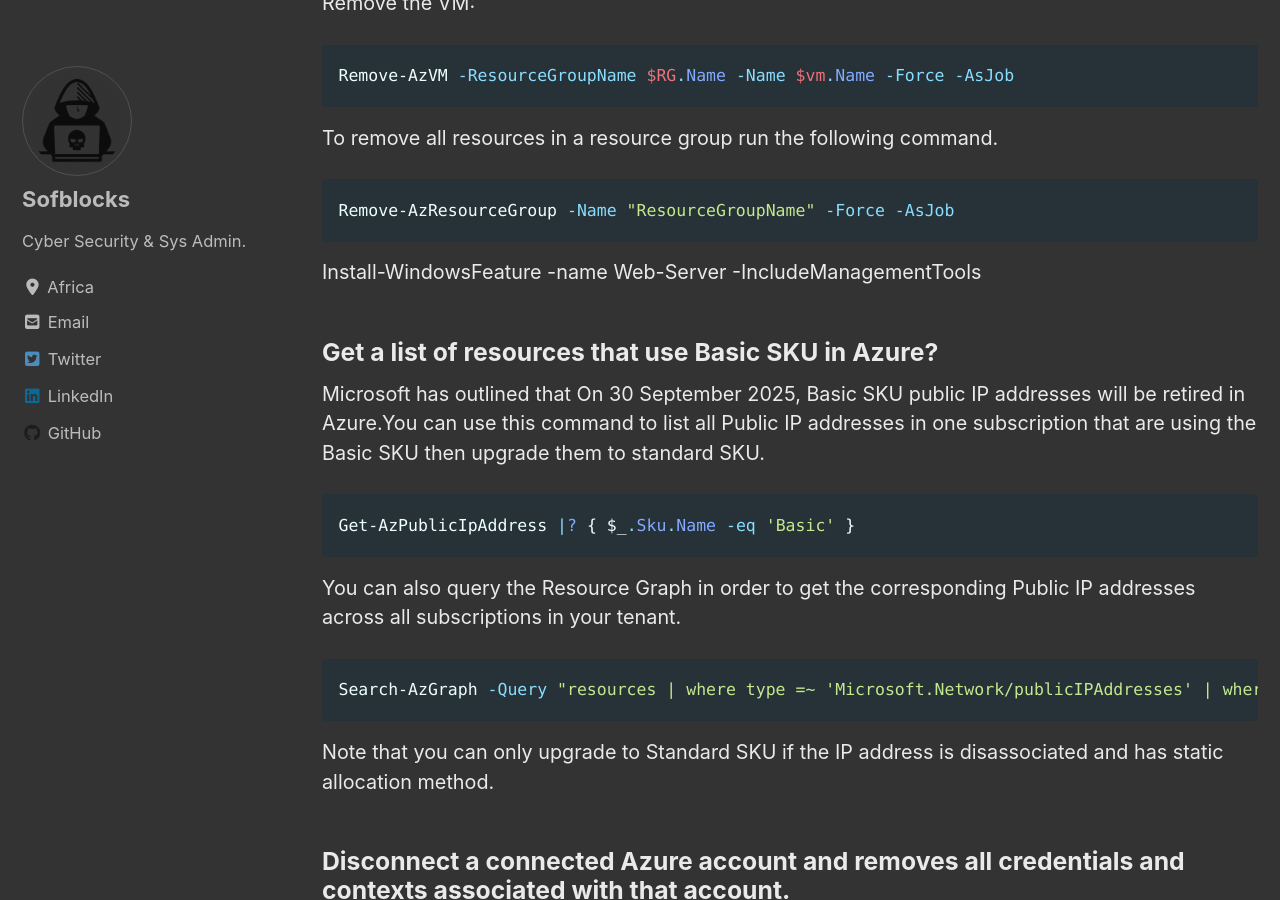
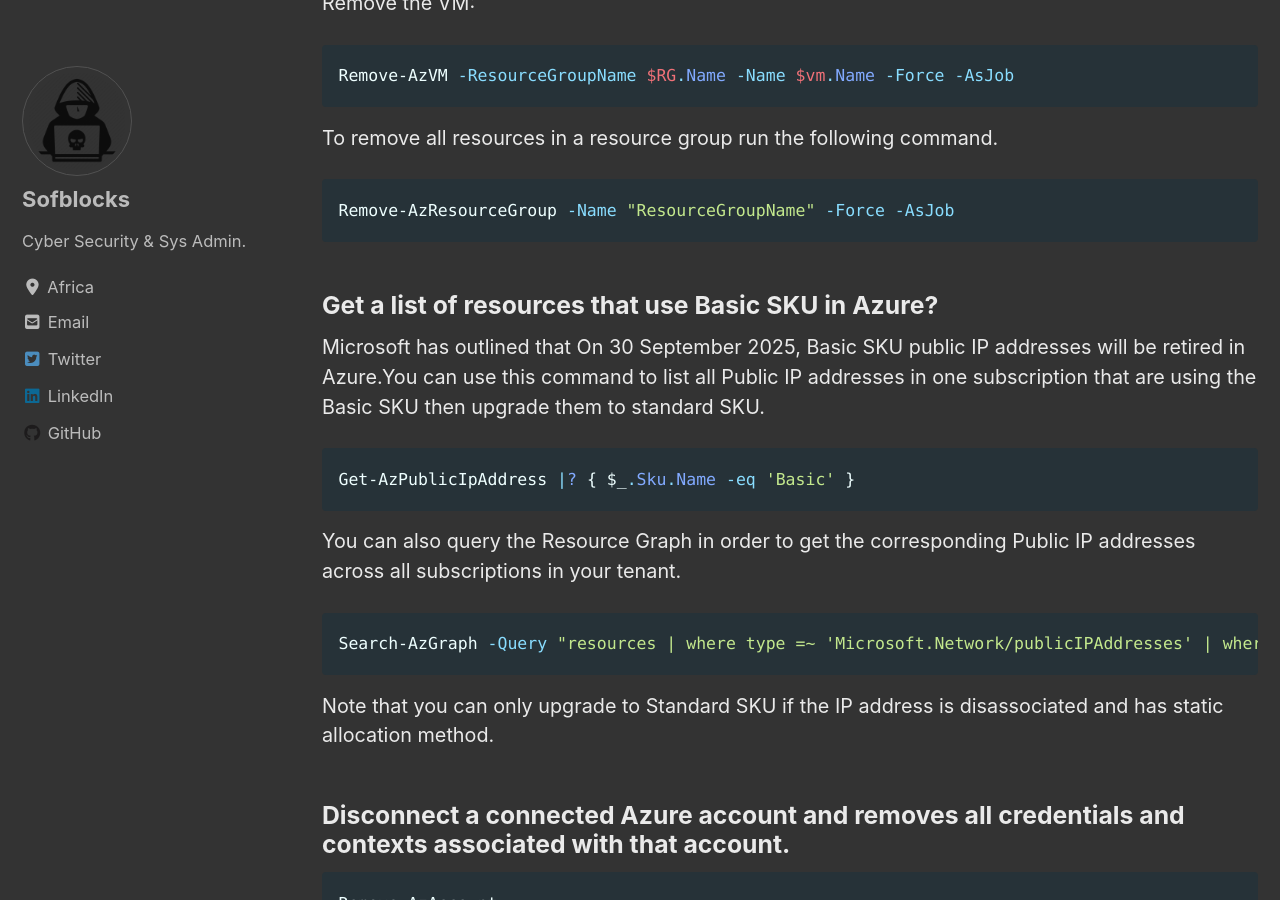
Before and after one commit to sofblocks/sofblocks.github.io, a Jekyll site: the page built from _posts/blog/2022-09-26-powershell.md, in a window 1280 px wide and 900 px high, scrolled down 6560 px. Built offline with Jekyll 4.4.1, drawn with Linux system fonts in a browser that asks for light colours; cached includes are drawn as plain includes; nearby versions of some CDN libraries; comment, search, counter and statistics services are not loaded.

Commit message:
Update 2022-09-26-powershell.md

````diff
--- a/_posts/blog/2022-09-26-powershell.md
+++ b/_posts/blog/2022-09-26-powershell.md
@@ -166,7 +166,6 @@ To remove all resources in a resource group run the following command.
 ```powershell
 Remove-AzResourceGroup -Name "ResourceGroupName" -Force -AsJob
 ```
-Install-WindowsFeature -name Web-Server -IncludeManagementTools
 
 
 ### Get a list of resources that use Basic SKU in Azure?
````
